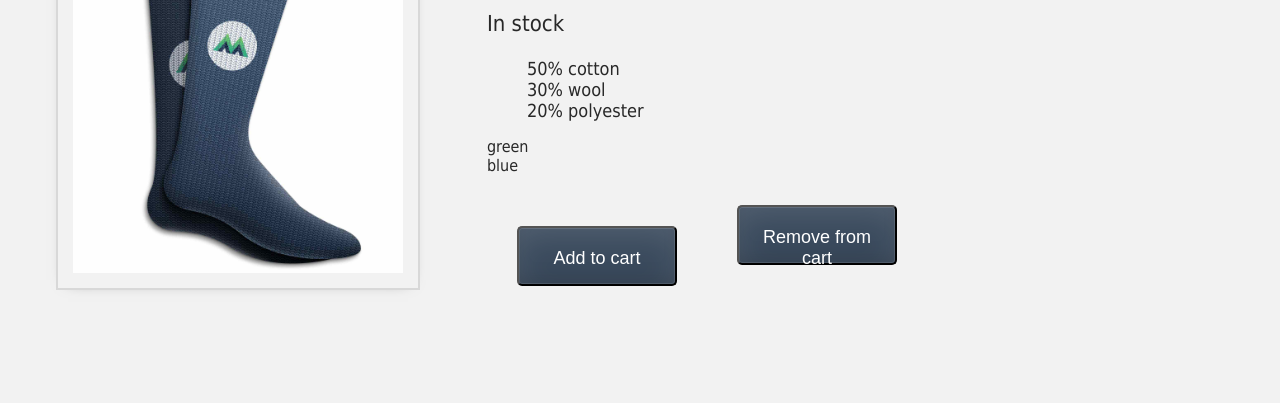
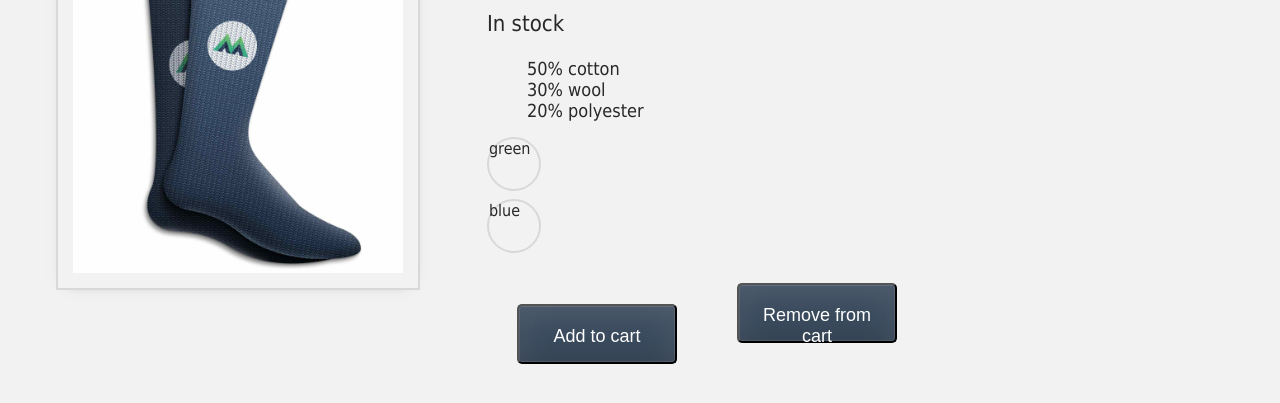
Before and after one commit to htoomgt/vue_3_mastery_beginner_course, a plain HTML site: page index.html in a window 1280 px wide. Shown: the part 215-618 px from the top of the page. Drawn offline with nearby package versions, Linux system fonts and the light colour scheme.

Commit message:
lesson 06 start

```diff
--- a/index.html
+++ b/index.html
@@ -33,7 +33,11 @@
                         <li v-for="detail in details">{{ detail }}</li>
                     </ul>
 
-                    <div v-for="variant in variants" :key="variant.id" @mouseover="updateImage(variant.image)">
+                    <div
+                        v-for="variant in variants"
+                        :key="variant.id"
+                        @mouseover="updateImage(variant.image)"
+                        class="color-circle">
                         {{variant.color}}
                     </div>
 
```
